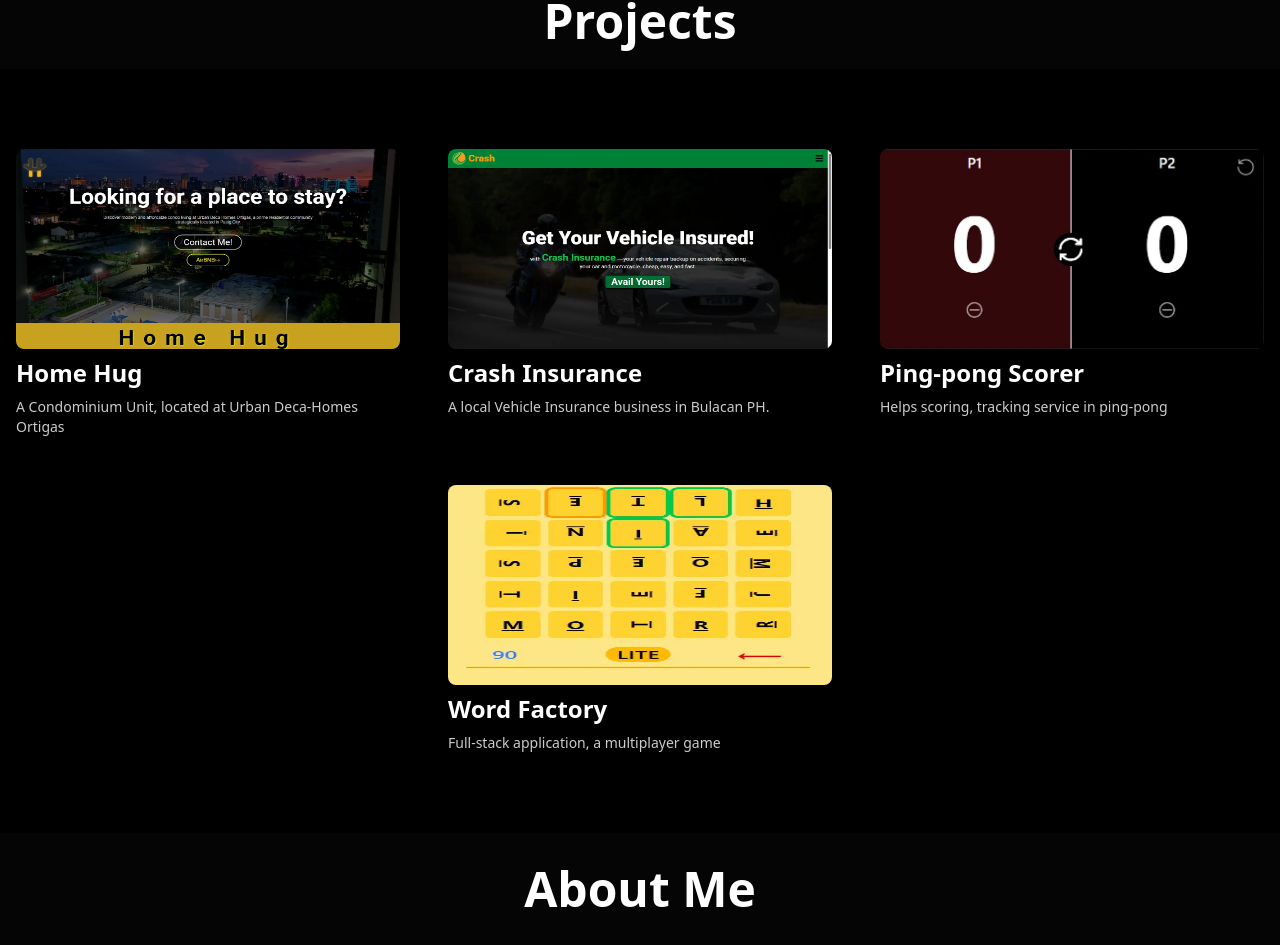
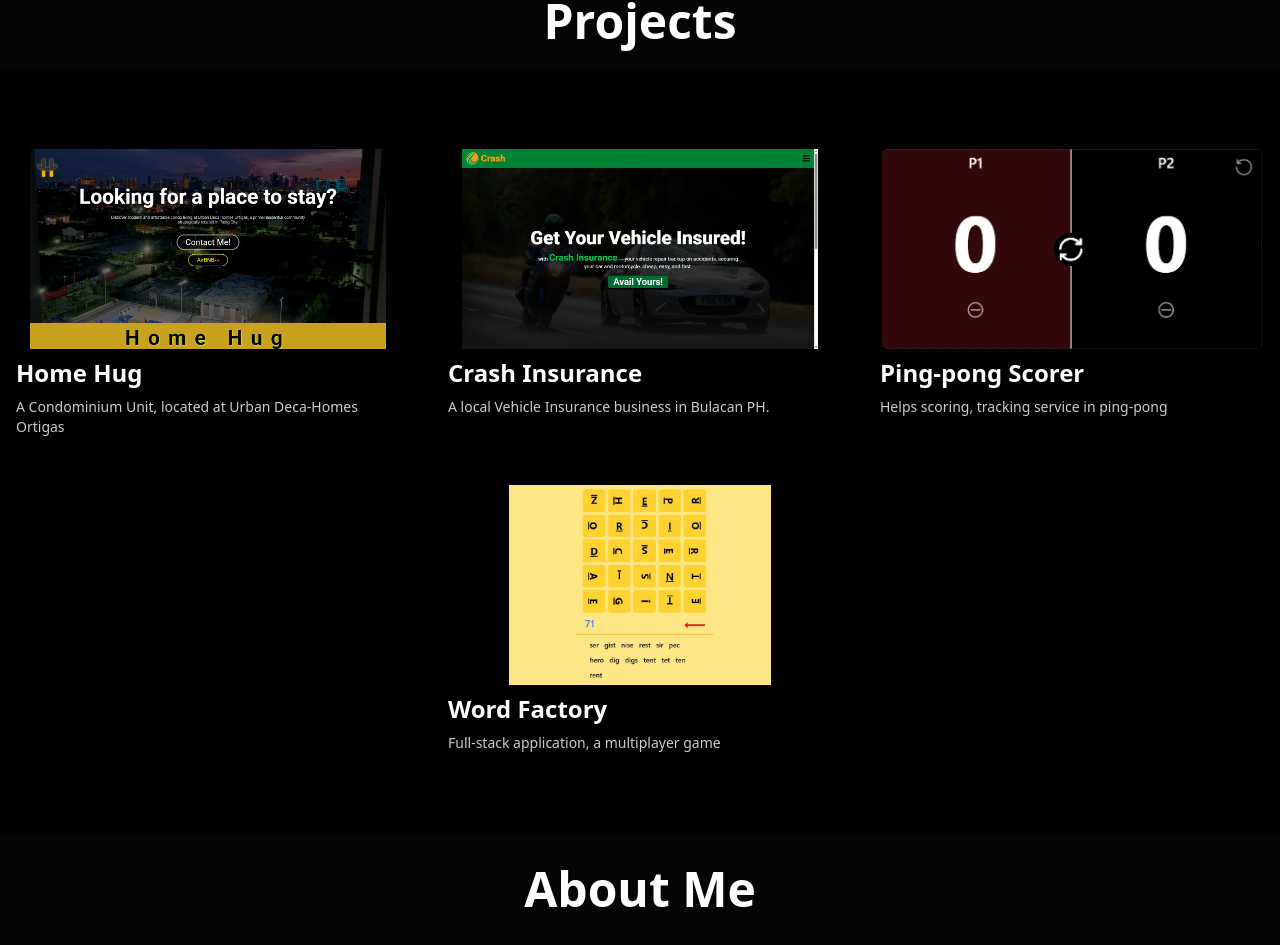
Before and after one commit to DaveEucharis/Portfolio, a React (Vite) app: page / in a window 1280 px wide. Shown: the part 867-1812 px from the top of the page. Built offline with nearby package versions, Linux system fonts and the light colour scheme.

Commit message:
fixed images

```diff
--- a/src/components/Projects.tsx
+++ b/src/components/Projects.tsx
@@ -46,7 +46,11 @@ const Projects = () => {
           className="group w-sm cursor-pointer transition-transform hover:-translate-y-5"
         >
           <a href={v.link} target="_blank">
-            <img src={v.img} alt="" className="h-50 w-full rounded-lg" />
+            <img
+              src={v.img}
+              alt=""
+              className="h-50 w-full rounded-lg object-contain"
+            />
             <h2 className="mt-2 text-2xl font-bold">{v.title}</h2>
             <p className="mt-2 text-sm opacity-80">{v.details}</p>
           </a>
```
Also changed, not shown: src/assets/word-factory.webp.
